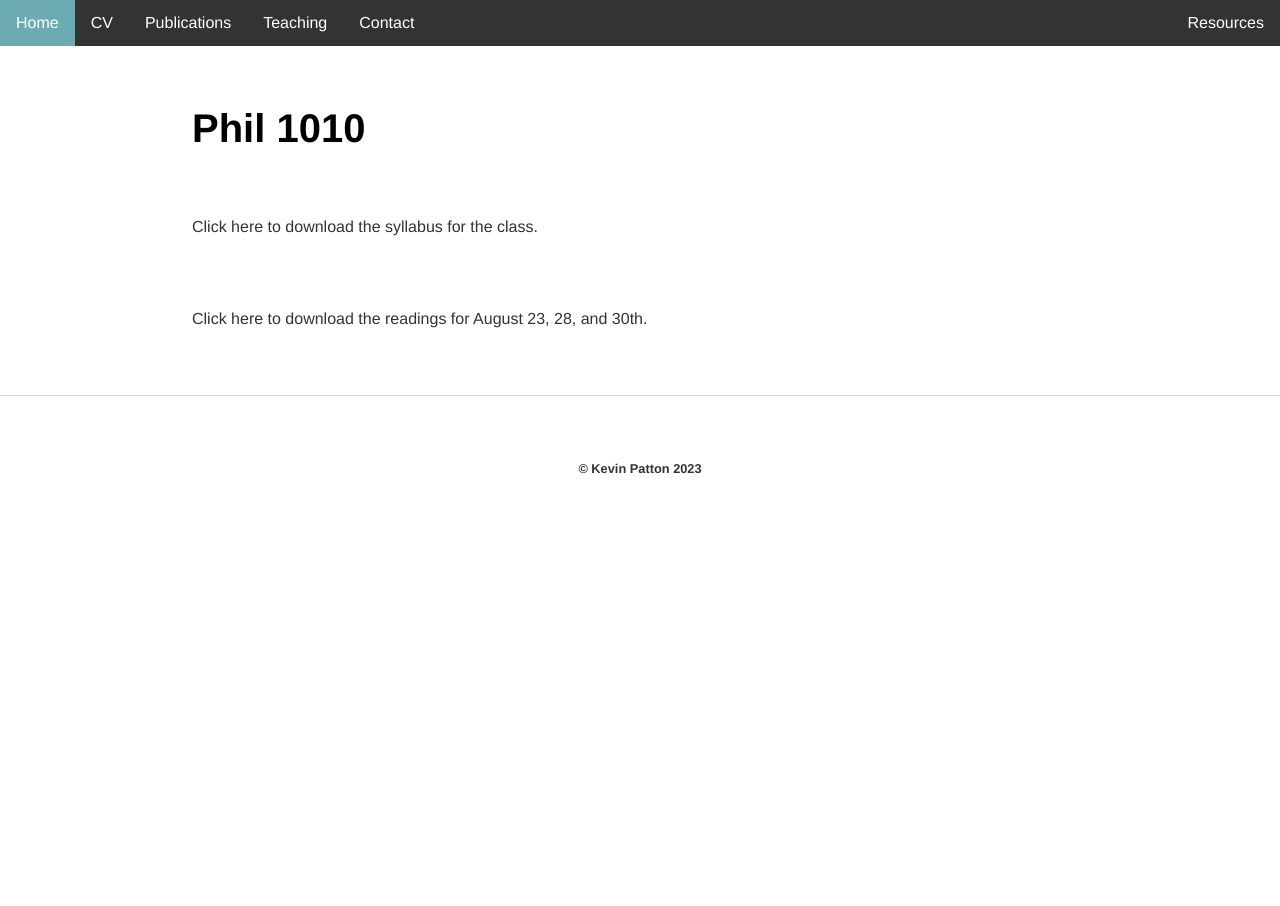
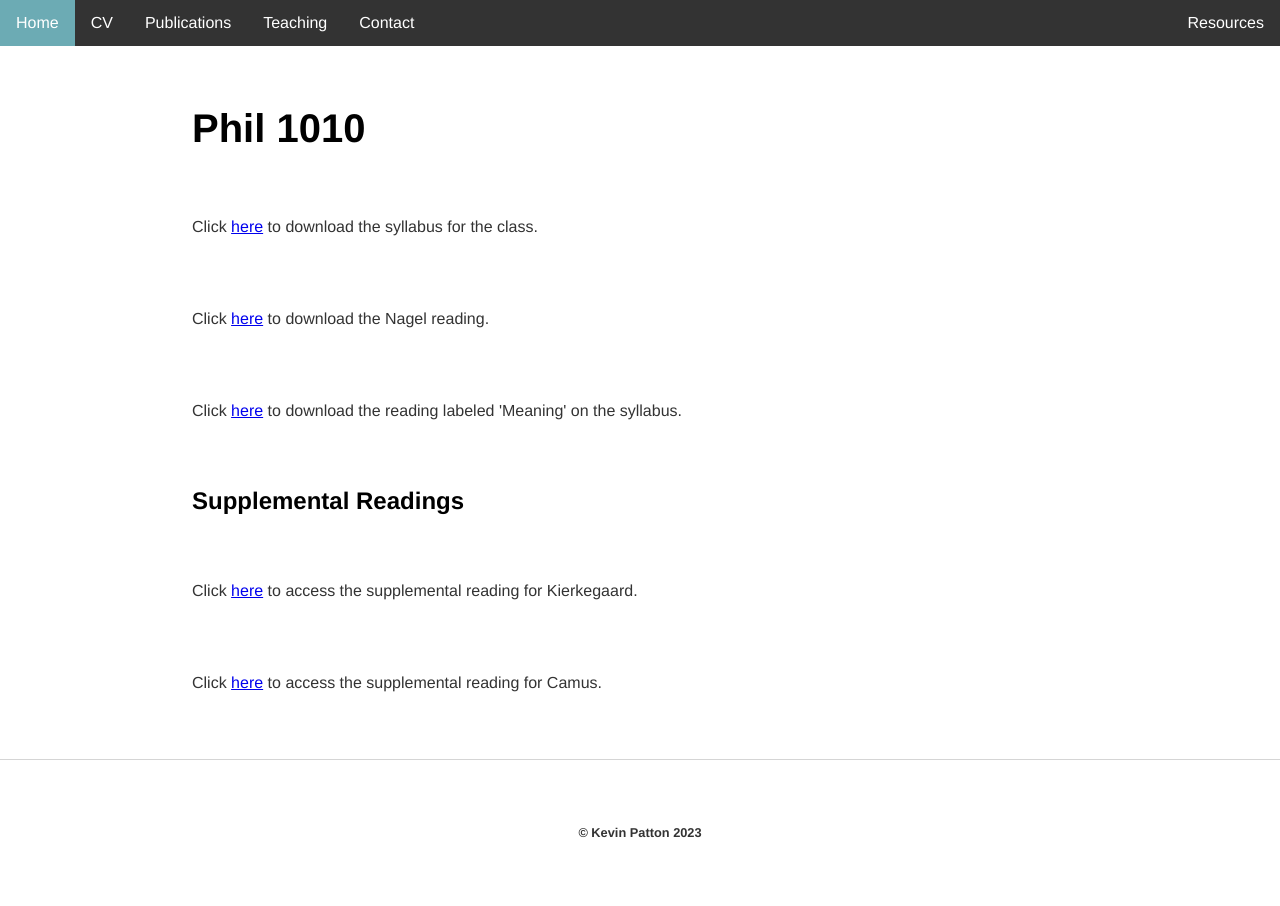
Before and after one commit to kevinjpatton/kevinjpatton.github.io, a Jekyll site: the page built from teaching/phil_1010/index.html, in a window 1280 px wide. Built offline with Jekyll 4.4.1, drawn with Linux system fonts in a browser that asks for light colours; Markdown is read by kramdown in place of the engine named in the settings.

Commit message:
Update index.html

```diff
--- a/teaching/phil_1010/index.html
+++ b/teaching/phil_1010/index.html
@@ -3,5 +3,10 @@ layout: default
 title: Teaching - Phil 1010
 ---
 <h1>Phil 1010</h1>
-<p>Click here to download the syllabus for the class.</p>
-<p>Click here to download the readings for August 23, 28, and 30th.</p>
+<p>Click <a href="/teaching/phil_1010/Phil_1010_Fall2030.pdf" target="_blank">here</a> to download the syllabus for the class.</p>
+<p>Click <a href="/teaching/phil_1010/Thomas Nagel - Mortal Questions.pdf" target="_blank">here</a> to download the Nagel reading.</p>
+<p>Click <a href="/teaching/phil_1010/The Meaning of Life and the Great Philosophers.pdf" target="_blank">here</a> to download the reading labeled 'Meaning' on the syllabus.</p>
+
+<h2>Supplemental Readings</h2>
+<p>Click <a href="https://iep.utm.edu/mean-ear/#SH2b" target="_blank">here</a> to access the supplemental reading for Kierkegaard.</p>
+<p>Click <a href="https://iep.utm.edu/mean-ear/#SH3c" target="_blank">here</a> to access the supplemental reading for Camus.</p>
```
